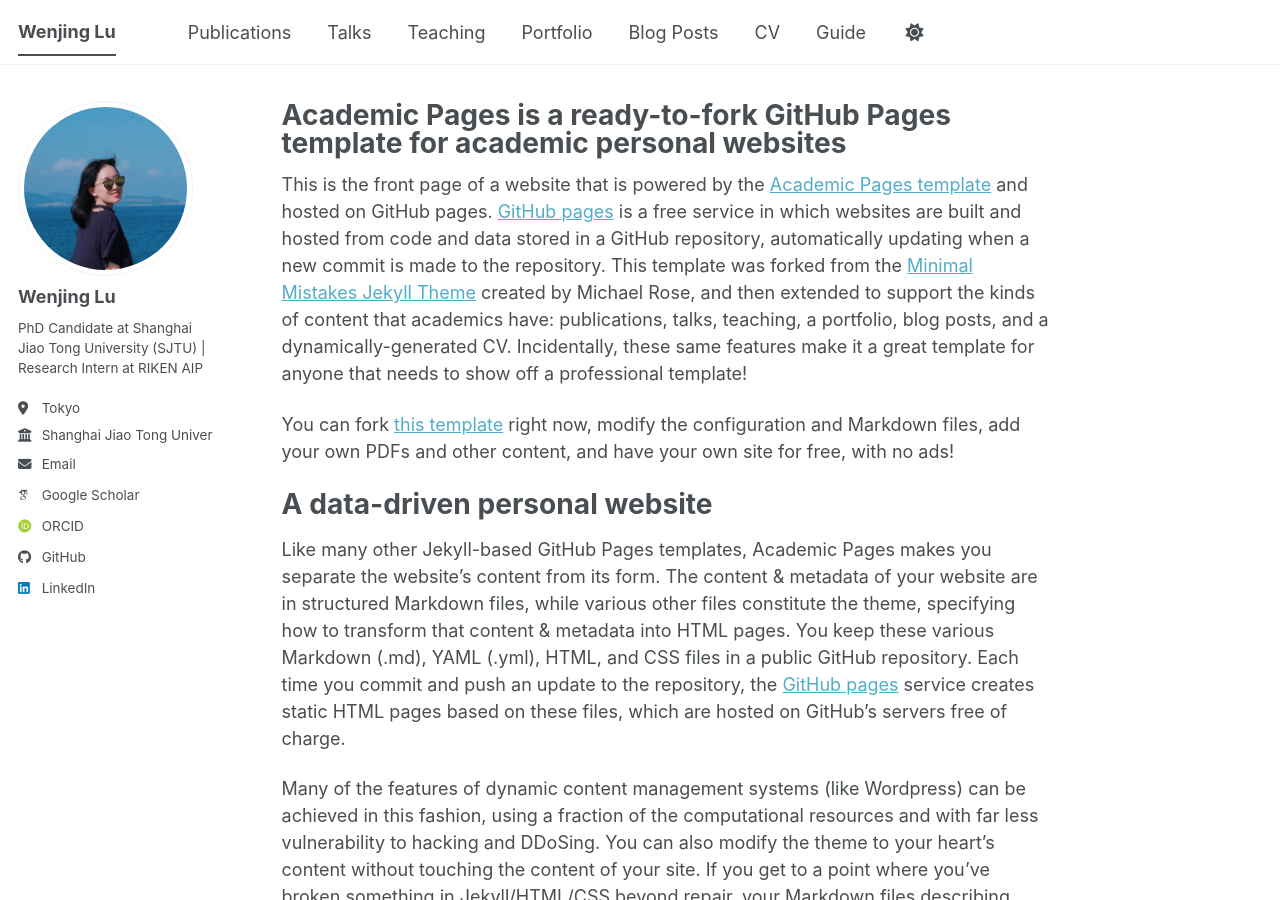
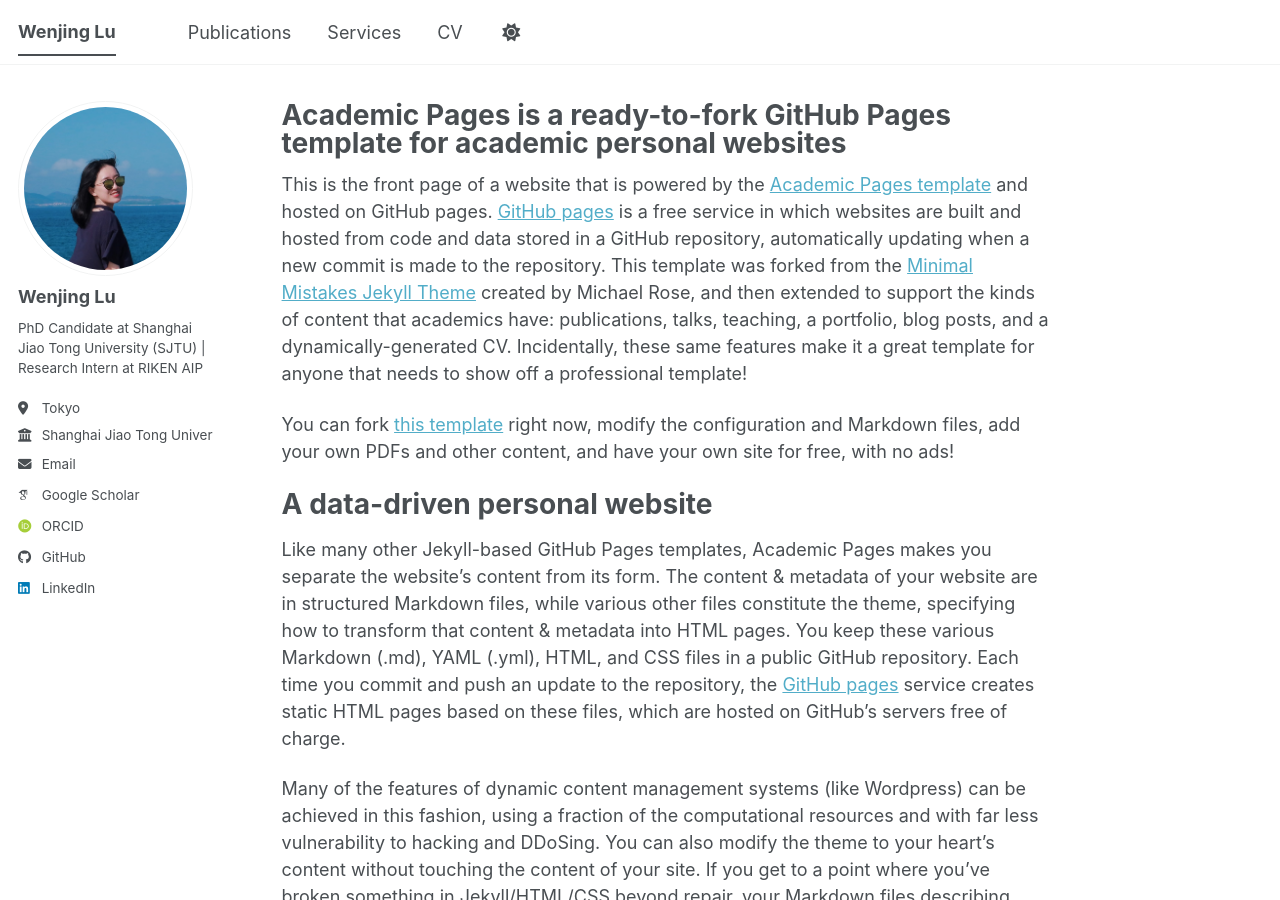
Before and after one commit to VivienLu/wenjing.lu, a Jekyll site: the page built from _pages/about.md, in a window 1280 px wide and 900 px high. Built offline with Jekyll 4.4.1, drawn with Linux system fonts in a browser that asks for light colours; some web fonts are replaced; a script bundle is joined from its source files by our own code; library files that are not in the unit come from our copies; some of the changed lines change nothing that is shown.

Commit message:
Comment out navigation items in navigation.yml
Commented out several navigation items for future reference.

```diff
--- a/_data/navigation.yml
+++ b/_data/navigation.yml
@@ -11,17 +11,18 @@
   - title: "Publications"
     url: /publications/
 
-  - title: "Talks"
-    url: /talks/
+  # - title: "Talks"
+  #   url: /talks/
 
-  - title: "Teaching"
+  # - title: "Teaching"
+  - title: "Services"
     url: /teaching/
 
-  - title: "Portfolio"
-    url: /portfolio/
+  # - title: "Portfolio"
+  #   url: /portfolio/
 
-  - title: "Blog Posts"
-    url: /year-archive/
+  # - title: "Blog Posts"
+  #   url: /year-archive/
 
   - title: "CV"
     url: /cv/
@@ -29,5 +30,5 @@
   # - title: "CV"
   #   url: /cv-json/
 
-  - title: "Guide"
-    url: /markdown/
+  # - title: "Guide"
+  #   url: /markdown/
```
